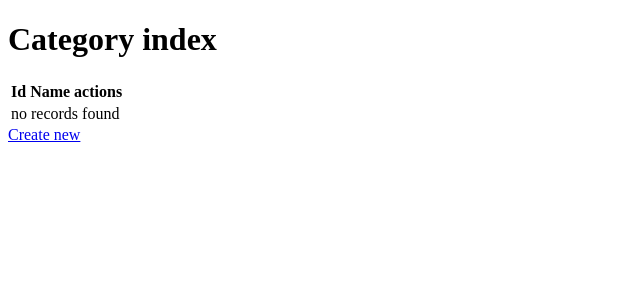
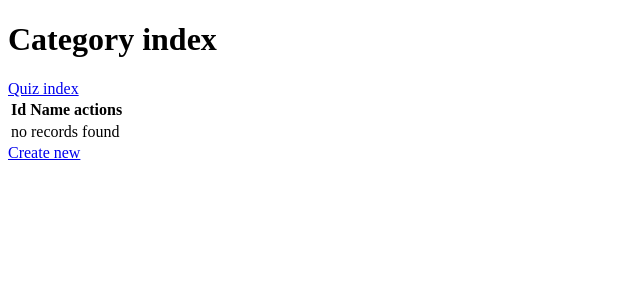
Before and after one commit to ApollonPlain/web_symfony_6, a Symfony app: template templates/category/index.html.twig in a window 1280 px wide. Shown: the top 300 px of the page, without its empty margins (0-640 px from the left). Run offline with Twig, Linux system fonts and the light colour scheme; the template is opened without the code that fills it, so the values that code supplies are empty; some libraries are stand-ins or nearby versions.

Commit message:
feat(quiz): create quiz return

```diff
--- a/src/Controller/HomeController.php
+++ b/src/Controller/HomeController.php
@@ -11,9 +11,6 @@ class HomeController extends AbstractController
     #[Route('/', name: 'app_home')]
     public function index(): Response
     {
-        return $this->render('home/index.html.twig', [
-            'controller_name' => 'HomeController',
-            'title' => 'Home'
-        ]);
+        return $this->redirectToRoute('app_quiz_index');
     }
 }
--- a/templates/category/index.html.twig
+++ b/templates/category/index.html.twig
@@ -4,6 +4,8 @@
 
 {% block body %}
     <h1>Category index</h1>
+
+    <a class="btn btn-primary" href="{{ path('app_quiz_index') }}">Quiz index</a>
 
     <table class="table">
         <thead>
@@ -19,9 +21,9 @@
                 <td>{{ category.id }}</td>
                 <td>{{ category.name }}</td>
                 <td>
-                    <a href="{{ path('app_category_show', {'id': category.id}) }}">show</a>
-                    <a href="{{ path('app_category_edit', {'id': category.id}) }}">edit</a>
-                    <a href="{{ path('app_quiz_mcq',  {
+                    <a class="btn btn-secondary"  href="{{ path('app_category_show', {'id': category.id}) }}">show</a>
+                    <a class="btn btn-primary"  href="{{ path('app_category_edit', {'id': category.id}) }}">edit</a>
+                    <a class="btn btn-success" href="{{ path('app_quiz_mcq',  {
                         category: category.id
                     }) }}">Test</a>
                 </td>
```
Also changed, not shown: src/Controller/ChildController.php (added, +31 -0 lines).
